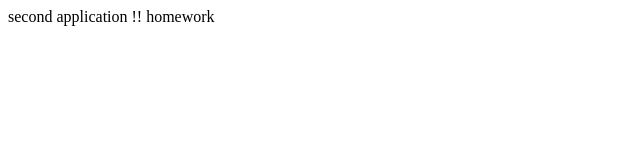
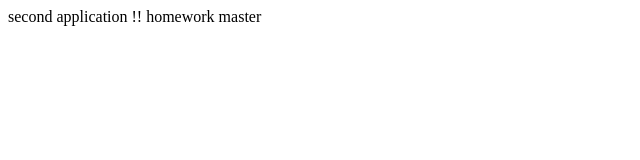
Before and after one commit to Beersheba21DimaCh/first-application, a plain HTML site: page index.html in a window 1280 px wide. Shown: the full height of the page, 0-640 px from the left. Drawn offline with Linux system fonts and the light colour scheme.

Commit message:
master commit

```diff
--- a/index.html
+++ b/index.html
@@ -6,6 +6,6 @@
     <title>Document</title>
 </head>
 <body>
-    second application   !! homework
+    second application   !! homework  master
 </body>
 </html>
```
